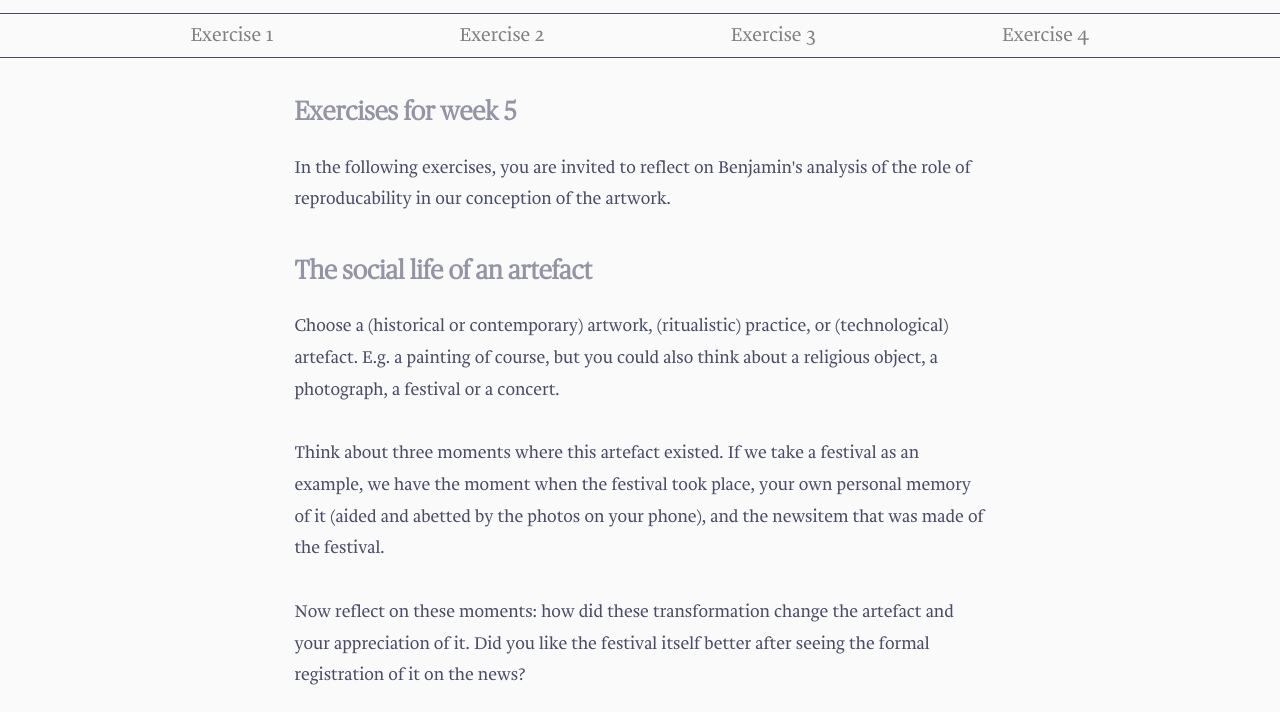
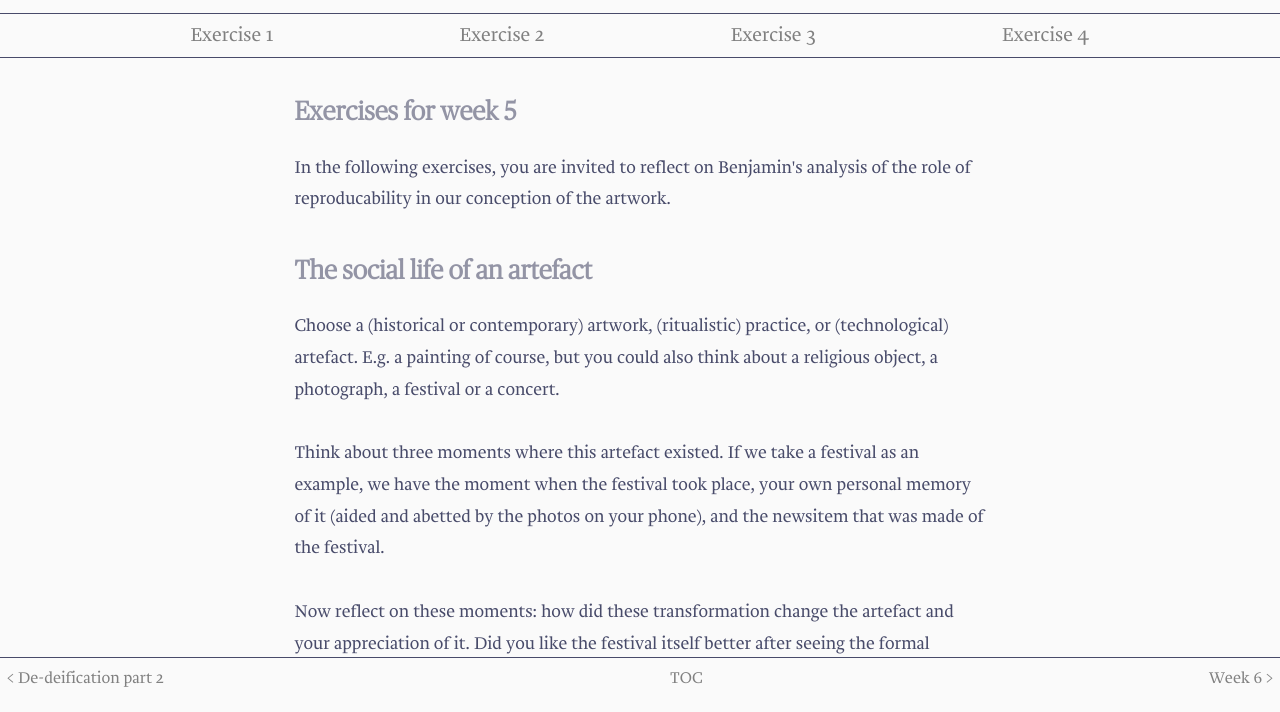
Before and after one commit to bart314/Theory, a plain HTML site: page week5/exercises.html in a window 1280 px wide. Shown: the part 88-800 px from the top of the page. Drawn offline with Linux system fonts and the light colour scheme.

Commit message:
my hands are typing words.

```diff
--- a/week5/exercises.html
+++ b/week5/exercises.html
@@ -59,6 +59,12 @@
 <p>Reflect on the difference between encountering something that is <i>placed before you</i> (in the museum) and something that <i>arrives at you</i> (in the feed). Does the "aura" of an artwork survive differently in a museum than in a feed?</p>
 </section>
 
+    <footer>
+        <div class="left"><a href="de-deification-2.html">&lt; De-deification part 2 </a></div>
+        <div><a href="../toc.html">TOC</a></div>
+        <div class="right"><a href="../week6/index.html">Week 6 &gt;</a></div>
+    </footer>
+
 <script src="../js/main.js"></script>
 
 </body></html>
```
